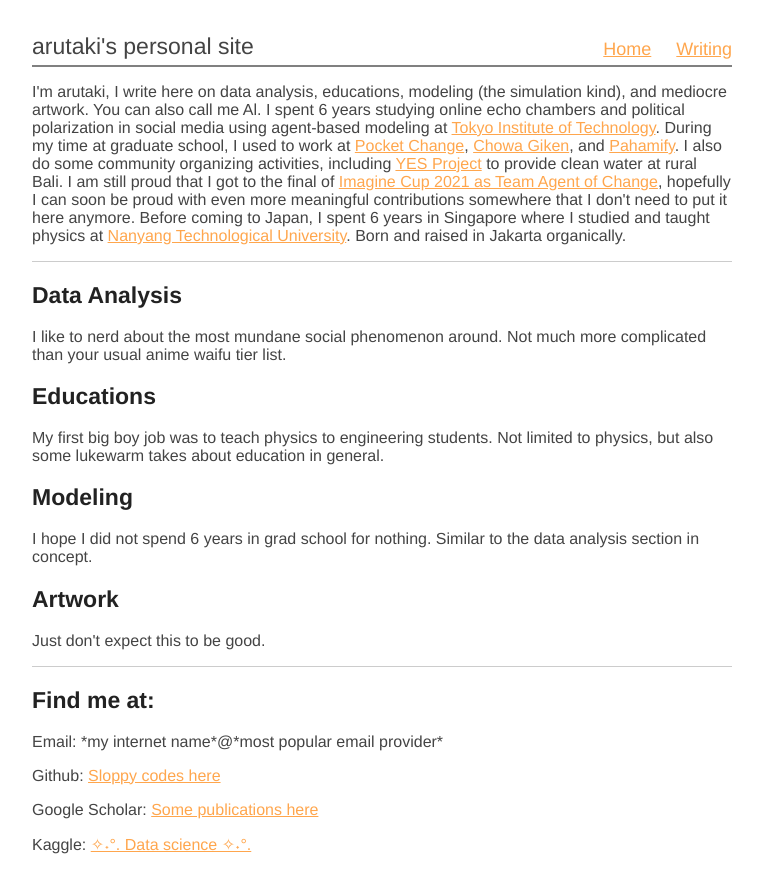
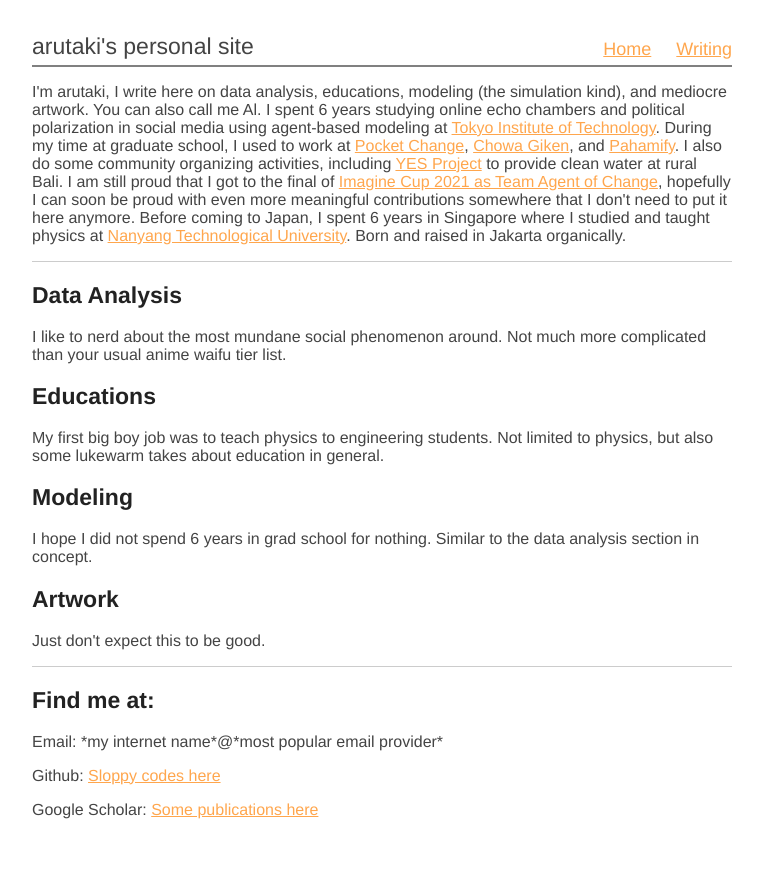
Before and after one commit to arutaki/arutaki.github.io, a plain HTML site: page index.html in a window 1280 px wide. Shown: the whole page, without its empty margins (258-1021 px from the left). After the commit the page ends 860 px from the top, so only its background shows below. Drawn offline with Linux system fonts and the light colour scheme.

Commit message:
delete shame

```diff
--- a/index.html
+++ b/index.html
@@ -44,7 +44,6 @@
       <p>Email: *my internet name*@*most popular email provider*</p>
       <p>Github: <a href="https://github.com/arutaki">Sloppy codes here</a> </p>
       <p>Google Scholar: <a href="https://scholar.google.com/citations?user=bAKQ3PgAAAAJ&hl=en">Some publications here</a></p>
-      <p>Kaggle: <a href="https://www.kaggle.com/arutaki">✧˖°. Data science ✧˖°.</a></p>
     </article>
   </body>
 </html>
```
